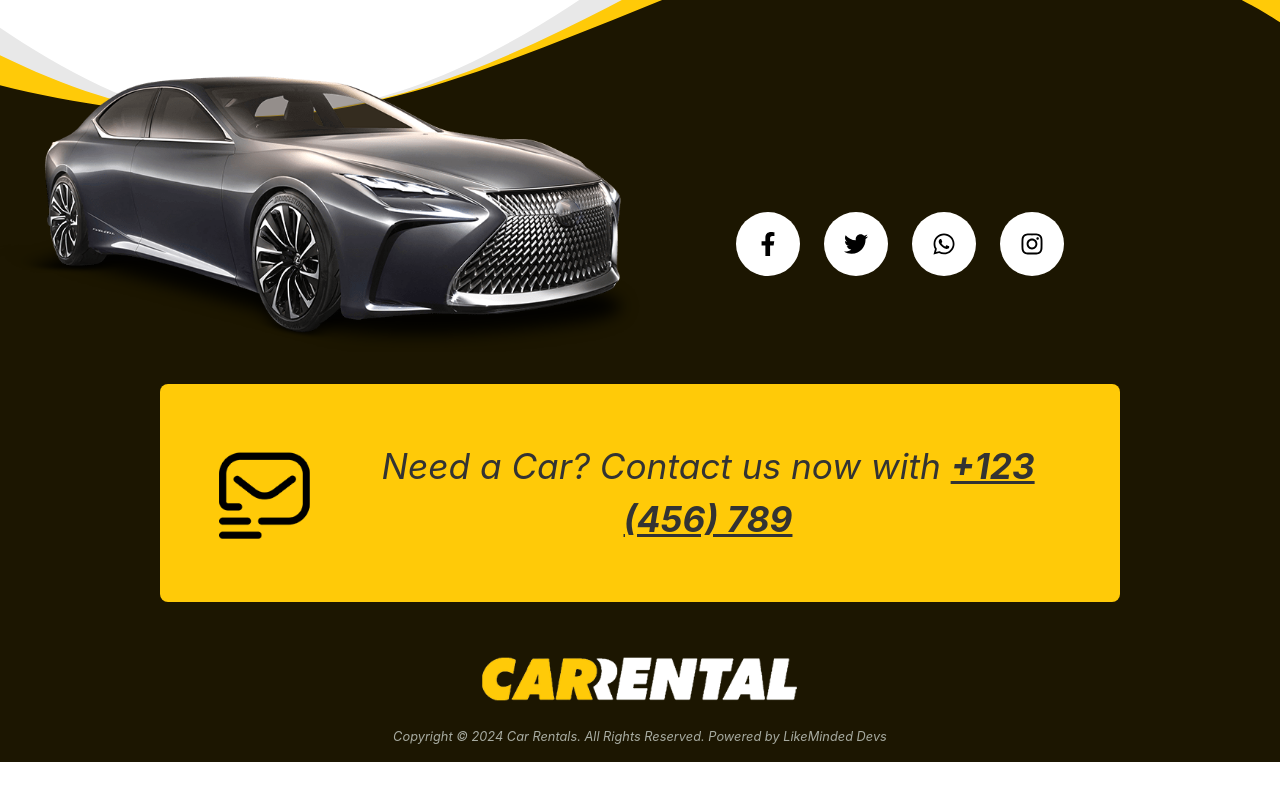
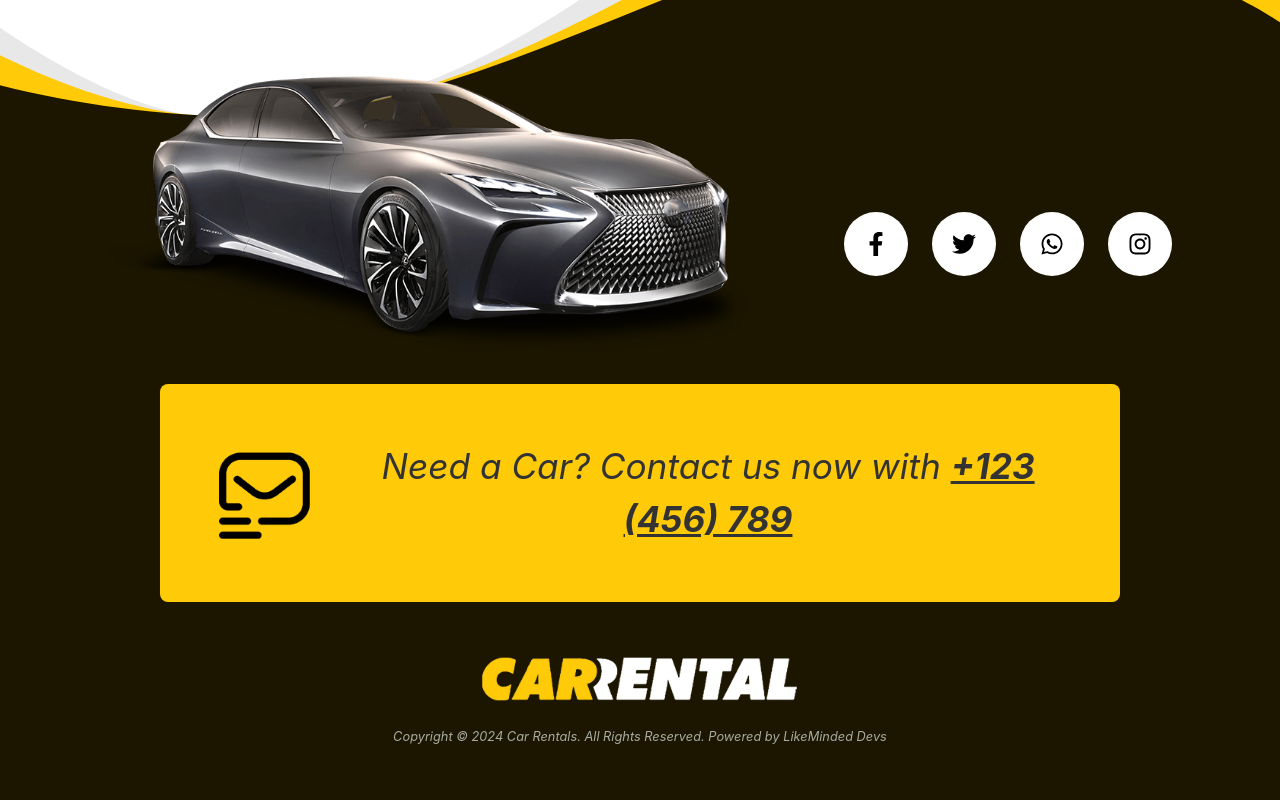
Before and after one commit to itunumide/car-rental, a React (Vite) app: page /shop in a window 1280 px wide. Shown: the part 756-1556 px from the top of the page. Before the commit the page ends 1518 px from the top, so only its background shows below. Built offline with nearby package versions, Linux system fonts and the light colour scheme.

Commit message:
sticky footer

```diff
--- a/src/sticky/Footer.jsx
+++ b/src/sticky/Footer.jsx
@@ -11,12 +11,12 @@ const Footer = () => {
             <SvgDesignTop />
         </div>
 
-        <div className="footer relative bg-[#1c1601] flex flex-col gap-8">
-            <div className="top relative flex flex-col md:flex-row items-center justify-start gap-10 md:gap-[6rem]">
+        <div className="footer relative bg-[#1c1601] flex flex-col pb-10 gap-8">
+            <div className="top relative flex flex-col md:flex-row items-center justify-start md:justify-center gap-10 md:gap-[6rem]">
 
 
                 <div className="left ">
-                    <div className="footercar 2xl:ml-20 -mt-16">
+                    <div className="footercar  -mt-16">
                         <img src={footercar} alt="" style={{width: "40rem"}}/>
                     </div>
                 </div>
```
